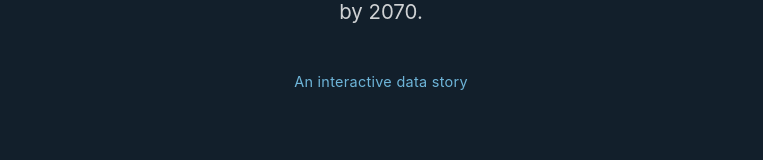
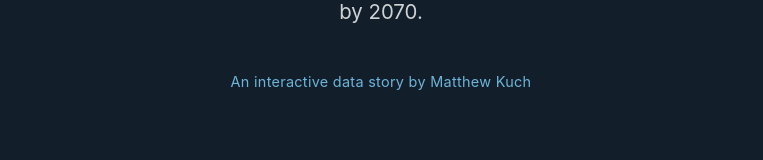
Before and after one commit to bk-advisors/claude-code-projects, a Svelte app in the folder svelte-data-viz-projects/projects/05-hpv-png-story/: page / in a window 1280 px wide. Shown: the part 505-665 px from the top of the page, without its empty margins (259-1022 px from the left). Built offline with nearby package versions, Linux system fonts and the light colour scheme.

Commit message:
deployment to gh-pages

```diff
--- a/svelte-data-viz-projects/projects/05-hpv-png-story/package.json
+++ b/svelte-data-viz-projects/projects/05-hpv-png-story/package.json
@@ -3,13 +3,16 @@
   "private": true,
   "version": "1.0.0",
   "type": "module",
+  "homepage": "https://bk-advisors.github.io/hpv-png-story",
   "scripts": {
     "dev": "vite",
     "build": "vite build",
-    "preview": "vite preview"
+    "preview": "vite preview",
+    "deploy": "npm run build && gh-pages -d dist"
   },
   "devDependencies": {
     "@sveltejs/vite-plugin-svelte": "^3.0.0",
+    "gh-pages": "^6.1.0",
     "svelte": "^4.2.0",
     "vite": "^5.0.0"
   },
--- a/svelte-data-viz-projects/projects/05-hpv-png-story/src/App.svelte
+++ b/svelte-data-viz-projects/projects/05-hpv-png-story/src/App.svelte
@@ -130,7 +130,7 @@
       <p class="subtitle">
         Cervical cancer is devastating women across Papua New Guinea. A proven vaccine could save nearly 100,000 lives by 2070.
       </p>
-      <p class="byline">An interactive data story</p>
+      <p class="byline">An interactive data story by Matthew Kuch</p>
     </div>
     <div class="scroll-indicator">
       <span>Scroll to explore</span>
--- a/svelte-data-viz-projects/projects/05-hpv-png-story/vite.config.js
+++ b/svelte-data-viz-projects/projects/05-hpv-png-story/vite.config.js
@@ -3,6 +3,8 @@ import { svelte } from "@sveltejs/vite-plugin-svelte";
 import path from "path";
 
 export default defineConfig({
+  // Base path for GitHub Pages deployment
+  base: "/hpv-png-story/",
   plugins: [svelte()],
   resolve: {
     alias: {
```
Also changed, not shown: 5 other files (tests, documents, lock files or other folders).
